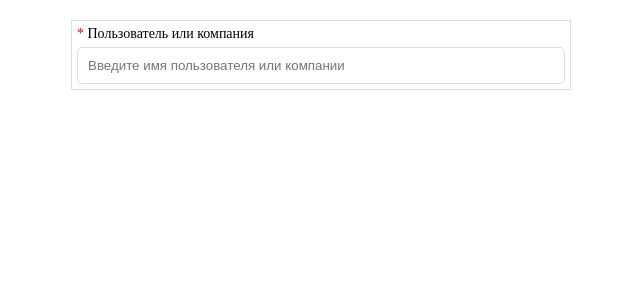
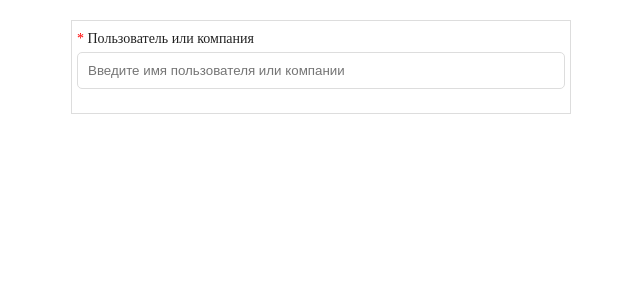
Before and after one commit to rivermc/testwork, a Vue app: page / in a window 1280 px wide. Shown: the top 300 px of the page, without its empty margins (319-959 px from the left). Built offline with nearby package versions, Linux system fonts and the light colour scheme.

Commit message:
Habr - Refactoring - Fix styles templates, Others fixes

```diff
--- a/src/App.vue
+++ b/src/App.vue
@@ -16,12 +16,21 @@ export default {
 <style lang="scss">
 @import '~@/assets/styles/variable';
 
+html {
+  font-size: 10px;
+}
+
 #app {
+  color: $color-black;
   max-width: 500px;
   margin: 20px auto;
 
   * {
     box-sizing: border-box;
+
+    &:focus {
+      outline: none;
+    }
   }
 
   .color--red {
--- /dev/null
+++ b/src/assets/styles/mixins.scss
@@ -0,0 +1,16 @@
+@use "sass:meta";
+
+@mixin flex($args...) {
+  display: flex;
+  @each $name, $value in meta.keywords($args) {
+    @if $name == justify {
+      justify-content: $value;
+    }
+    @if $name == align {
+      align-items: $value;
+    }
+    @if $name == wrap {
+      flex-wrap: $value;
+    }
+  }
+}
--- a/src/assets/styles/variable.scss
+++ b/src/assets/styles/variable.scss
@@ -4,3 +4,6 @@ $color-gray-dark: #4e4e4e;
 $color-black: #222222;
 $color-white: #ffffff;
 $color-blue: #7ca5b5;
+$color-blue-light: #dff4ff;
+
+$transition: all 0.4s ease;
--- a/src/views/components/suggests/SuggestSearch.vue
+++ b/src/views/components/suggests/SuggestSearch.vue
@@ -11,11 +11,14 @@
         v-html="label"
         class="form__label"
       />
-      <div class="form__input-group">
+      <div
+        class="form__input-group"
+        :class="{'form__input-group--error': valid}"
+      >
         <input
           v-model="value"
           :placeholder="placeholder"
-          :class="{'form__input--error': !valid, 'form__input--with-tags': tags.length}"
+          :class="{'form__input--with-tags': tags.length}"
           class="form__input"
         />
         <div
@@ -95,12 +98,11 @@ export default {
 
 <style lang="scss" scoped>
 @import '~@/assets/styles/variable.scss';
+@import '~@/assets/styles/mixins.scss';
 
 .form {
   &__tags {
-    display: flex;
-    align-items: center;
-    flex-wrap: wrap;
+    @include flex($align:center, $wrap:wrap);
     width: 100%;
   }
 
@@ -109,7 +111,7 @@ export default {
     background: $color-blue;
     font-weight: bold;
     padding: 5px;
-    font-size: 12px;
+    font-size: 1.2rem;
     margin: 0 2px 2px 0;
     border-radius: 2px;
 
@@ -122,12 +124,13 @@ export default {
 
   &__group {
     border: 1px solid $color-gray;
-    padding: 5px;
+    padding: 10px 5px 2.4rem;
+    position: relative;
   }
 
   &__label {
     display: block;
-    font-size: 14px;
+    font-size: 1.4rem;
     margin-bottom: 5px;
   }
 
@@ -135,11 +138,7 @@ export default {
     border: none;
     outline: none;
     padding: 5px;
-    flex: 1;
-
-    &--error {
-      border-color: $color-red;
-    }
+    width: 100%;
 
     &--with-tags {
       border-bottom: 1px solid $color-gray;
@@ -147,18 +146,22 @@ export default {
     }
 
     &-group {
+      @include flex($align:center, $wrap:wrap);
       border: 1px solid $color-gray;
+      transition: $transition;
       width: 100%;
       padding: 5px;
       border-radius: 5px;
-      display: flex;
-      flex-wrap: wrap;
-      align-items: center;
+
+      &--error {
+        border-color: $color-red;
+      }
     }
 
     &-error {
       color: $color-red;
-      font-size: 12px;
+      position: absolute;
+      font-size: 1.2rem;
       margin: 5px 0 0;
     }
   }
--- a/src/views/components/suggests/Suggests.vue
+++ b/src/views/components/suggests/Suggests.vue
@@ -1,6 +1,5 @@
 <template>
   <div class="suggests">
-
     <SuggestSearch
       :label="label"
       :placeholder="placeholder"
@@ -12,46 +11,44 @@
       @delete:tag="onSelect"
     />
 
-    <Loader v-if="status === 'loading'" />
     <transition name="fade">
-      <SuggestsBlock
+      <SuggestsList
         v-if="status === 'ready'"
         :suggests="suggests"
         :selected="selected"
         @select:suggest="onSelect"
       />
     </transition>
+
+    <Loader v-show="status === 'loading'" />
   </div>
 </template>
 
 <script>
-import SuggestsBlock from '@/views/components/suggests/SuggestsBlock.vue'
+import SuggestsList from '@/views/components/suggests/SuggestsList.vue'
 import SuggestSearch from '@/views/components/suggests/SuggestSearch.vue'
 import Loader from '@/views/components/loader/Loader.vue'
 import Suggest from '@/models/Suggest'
 
 export default {
   name: 'Suggest',
-  components: { SuggestsBlock, SuggestSearch, Loader },
+  components: { SuggestsList, SuggestSearch, Loader },
   data() {
     return {
       status: null,
+      error: '',
       search: '',
-      error: '',
-      collection: [],
+      suggests: [],
       selected: [],
       url: 'https://habr.com/kek/v2/publication/suggest-mention',
       label: '<span class="color--red">*</span> Пользователь или компания',
       placeholder: 'Введите имя пользователя или компании',
       param: 'q',
-      throttlePause: null,
+      timeout: null,
       xhr: new XMLHttpRequest(),
     }
   },
   computed: {
-    suggests() {
-      return this.collection
-    },
     query() {
       return `?${this.param}=${this.search}`
     },
@@ -62,7 +59,7 @@ export default {
       }
       const regexp = /^[а-яА-Яa-zA-Z0-9]*$/i
       if (!regexp.test(this.search)) {
-        error = 'Не верное значение. Можно использовать только буквы и цифры'
+        error = 'Можно использовать только буквы и цифры'
       }
       return error
     }
@@ -116,26 +113,20 @@ export default {
 
     setData(data) {
       if (data?.length) {
-        this.collection = data.map((item) => new Suggest(item))
+        this.suggests = data.map((item) => new Suggest(item))
         return
       }
-      this.collection = []
+      this.suggests = []
     },
 
     throttle(cb, ms) {
-      if (this.throttlePause) return
-      this.throttlePause = true
+      if (this.timeout) return
+      this.timeout = true
       setTimeout(() => {
         cb.call(this)
-        this.throttlePause = false
+        this.timeout = false
       }, ms)
     },
   }
 }
 </script>
-
-<style lang="scss" scoped>
-.suggests {
-  position: relative;
-}
-</style>
--- a/src/views/components/suggests/SuggestsBlock.vue
+++ b/src/views/components/suggests/SuggestsList.vue
@@ -1,12 +1,11 @@
 <template>
-  <div class="suggests-block" role="list">
+  <ul class="suggests-list">
     <template v-if="suggests.length">
-      <div
-        v-for="(suggest, i) in suggests"
+      <li
+        v-for="suggest in suggests"
+        :key="suggest.alias + suggest.type"
         :aria-label="suggest.name"
-        :key="suggest.alias + i"
         :class="{'suggest': true, 'suggest--selected': suggest.selected}"
-        role="listitem"
         tabindex="0"
         @keydown.enter="onSelect(suggest)"
         @click="onSelect(suggest)"
@@ -21,18 +20,18 @@
           <p v-if="suggest.type === 'user'" class="suggest__text-alias">{{ suggest.alias }}</p>
           <p v-else class="suggest__text-caption">{{ suggest.caption }}</p>
         </div>
-      </div>
+      </li>
     </template>
     <template v-else>
-      <p class="suggests-block__notify">По Вашему запросу ничего не найдено</p>
+      <p class="suggests-list__notify">По Вашему запросу ничего не найдено</p>
     </template>
-  </div>
+  </ul>
 </template>
 
 <script>
 
 export default {
-  name: 'SuggestsBlock',
+  name: 'SuggestsList',
   props: {
     suggests: {
       type: Array,
@@ -44,11 +43,11 @@ export default {
     },
   },
   mounted() {
-    this.setStatus()
+    this.setSelected()
   },
   watch: {
     selected() {
-      this.setStatus()
+      this.setSelected()
     }
   },
   methods: {
@@ -57,10 +56,10 @@ export default {
       this.$emit('select:suggest', suggest)
     },
 
-    setStatus() {
+    setSelected() {
       this.suggests.forEach((suggest) => {
         const check = this.selected.find((sgst) => sgst.alias === suggest.alias && sgst.type === suggest.type)
-        suggest.selected = !!check;
+        suggest.selected = !!check
       })
     }
   }
@@ -69,8 +68,9 @@ export default {
 
 <style lang="scss" scoped>
 @import '~@/assets/styles/variable.scss';
+@import '~@/assets/styles/mixins.scss';
 
-.suggests-block {
+.suggests-list {
   border: 1px solid $color-gray;
   background: $color-white;
   display: inline-block;
@@ -78,16 +78,21 @@ export default {
   min-width: 50%;
   overflow: auto;
   margin: 5px 0;
+  padding: 0;
+
+  @media screen and (max-width: 576px) {
+    width: 100%;
+  }
 
   &__notify {
     padding: 0 10px;
-    font-size: 14px;
+    font-size: 1.4rem;
   }
 }
 
 .suggest {
-  display: flex;
-  align-items: center;
+  @include flex($align:center);
+  border-bottom: 1px solid $color-white;
   padding: 10px;
   cursor: pointer;
 
@@ -96,7 +101,7 @@ export default {
   }
 
   &--selected {
-    background: $color-gray;
+    background: $color-blue-light;
   }
 
   &__image {
@@ -106,7 +111,7 @@ export default {
   }
 
   &__text {
-    font-size: 14px;
+    font-size: 1.4rem;
 
     &-name {
       margin: 0;
```
